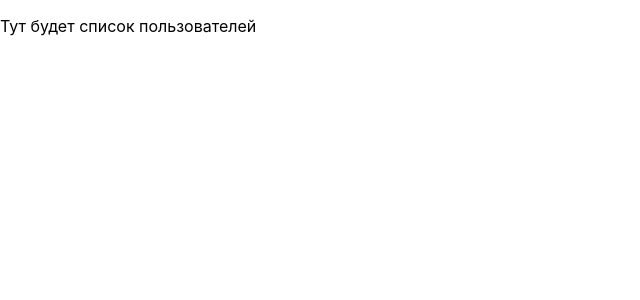
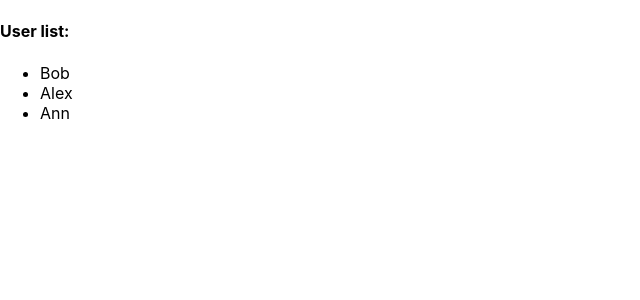
Before and after one commit to Cyberplata/exams-frontend, a React (Create React App) app: page / in a window 1280 px wide. Shown: the top 300 px of the page, without its empty margins (0-640 px from the left). Built offline with nearby package versions, Linux system fonts and the light colour scheme.

Commit message:
01sprint-2week-6task

```diff
--- a/src/index.tsx
+++ b/src/index.tsx
@@ -3,14 +3,17 @@
 import './index.css';
 
 function UsersList() {
-    const results = useState<Array<string>>(["Bob", "Alex", "Ann"])
-
-    const users = results[0]
-    const setUsers = results[1]
-    console.log(results.length)
+    const [users, setUsers] = useState<Array<string>>(["Bob", "Alex", "Ann"])
+    const getUser = (user: string) => <li>{user}</li>
+    const usersList = users.map(getUser)
 
     return (
-        <p>Тут будет список пользователей</p>
+        <main>
+            <h4>User list:</h4>
+            <ul>
+                {usersList}
+            </ul>
+        </main>
     )
 }
 
@@ -18,4 +21,4 @@
     <UsersList/>, document.getElementById('root')
 );
 
-// Чему равно results.length?
+// Какую переменную необходимо указать вместо XXX, чтобы код заработал?
```
